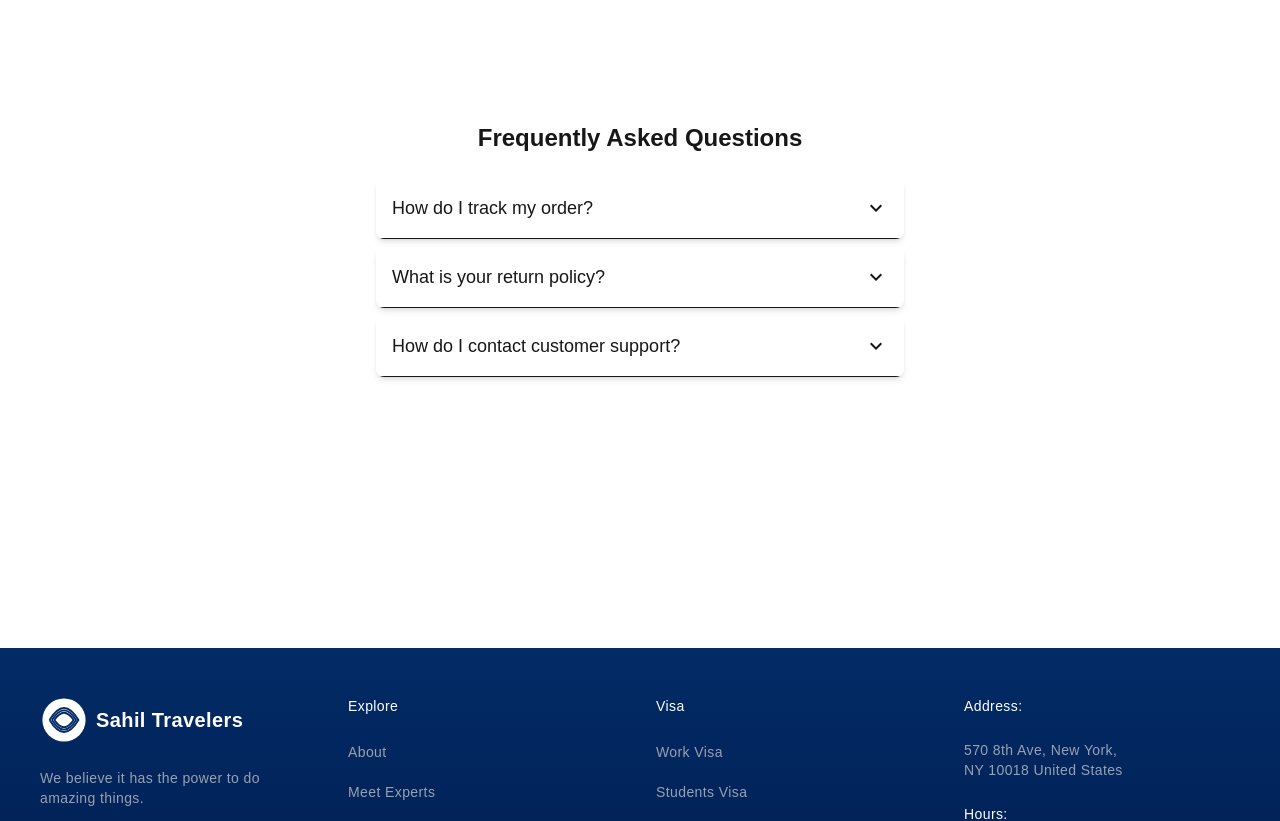
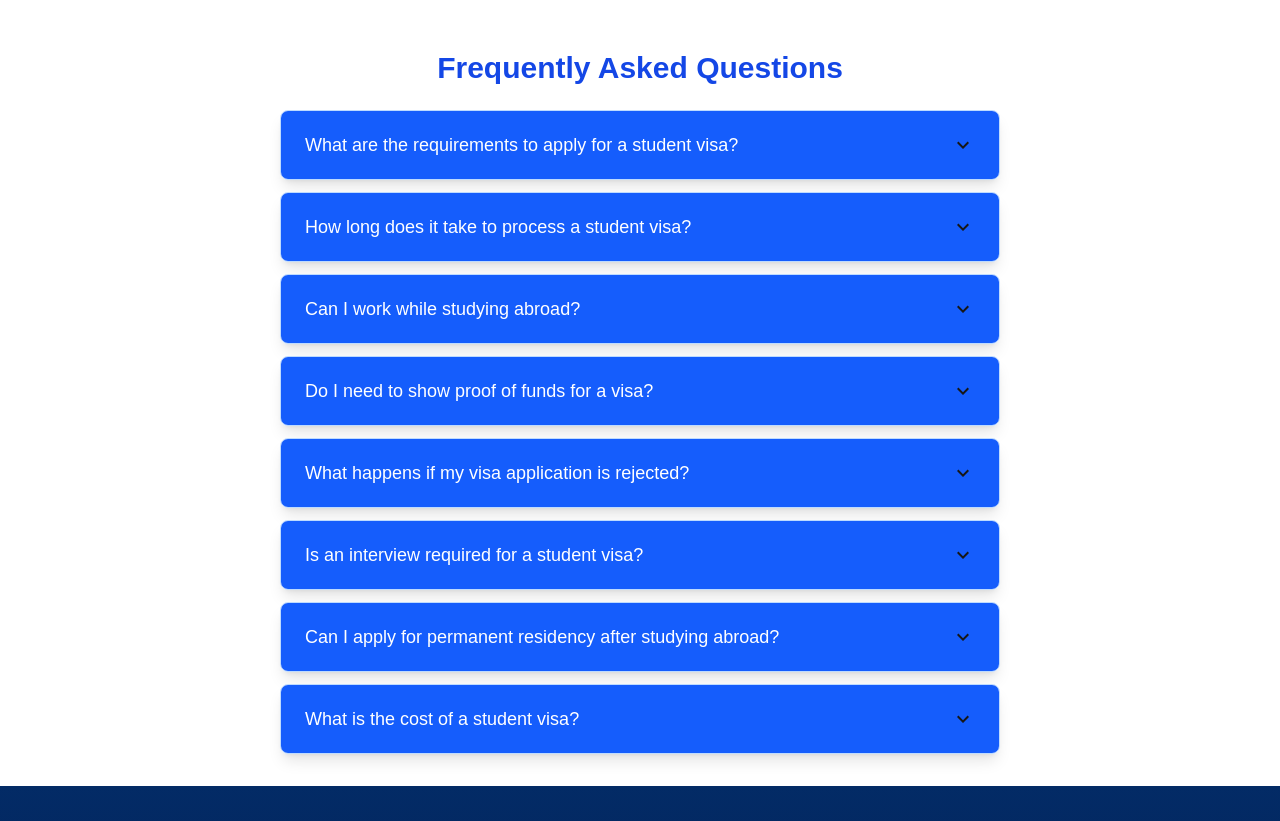
Before and after one commit to muhammadusmanahmedx/Sahil-consultnt-website-Next-js-, a Next.js app: page /about in a window 1280 px wide. Shown: the part 3140-3961 px from the top of the page. Built offline with nearby package versions, Linux system fonts and the light colour scheme.

Commit message:
updated faq

```diff
--- a/app/(pages)/components/Footer.js
+++ b/app/(pages)/components/Footer.js
@@ -14,10 +14,8 @@ import {
 
 export default function Footer() {
   return (
-    <div className="flex flex-col min-h-screen">
-      <main className="flex-grow">
-        {/* Main content would go here */}
-      </main>
+
+
 
       <footer className="tracking-wide bg-gradient-to-b from-[#032b66] to-[#001a4d] pt-12 pb-4 px-4 sm:px-10 text-white">
         <div className="grid grid-cols-1 sm:grid-cols-2 lg:grid-cols-4 gap-8 max-w-screen-xl mx-auto">
@@ -180,6 +178,6 @@ export default function Footer() {
           </div>
         </div>
       </footer>
-    </div>
+
   );
 }
--- a/app/(pages)/components/faq.js
+++ b/app/(pages)/components/faq.js
@@ -1,40 +1,93 @@
 import { useState } from "react";
-import ExpandMoreOutlinedIcon from '@mui/icons-material/ExpandMoreOutlined';
+import ExpandMoreOutlinedIcon from "@mui/icons-material/ExpandMoreOutlined";
 
 const faqs = [
-    { question: "How do I track my order?", answer: "You can track your order by logging into your account and checking the order status." },
-    { question: "What is your return policy?", answer: "We offer a 30-day return policy. If you are not satisfied, you can return the item for a full refund." },
-    { question: "How do I contact customer support?", answer: "You can contact our support team via email at support@example.com or call us at 123-456-7890." }
+  {
+    question: "What are the requirements to apply for a student visa?",
+    answer:
+      "Requirements vary by country but generally include proof of admission, financial statements, passport, and English proficiency test scores.",
+  },
+  {
+    question: "How long does it take to process a student visa?",
+    answer:
+      "Processing times vary by country, but it typically takes 4 to 12 weeks. It's best to apply as early as possible.",
+  },
+  {
+    question: "Can I work while studying abroad?",
+    answer:
+      "Most countries allow students to work part-time, usually up to 20 hours per week during semesters and full-time during breaks.",
+  },
+  {
+    question: "Do I need to show proof of funds for a visa?",
+    answer:
+      "Yes, you need to show you have sufficient funds to cover tuition and living expenses as required by the host country.",
+  },
+  {
+    question: "What happens if my visa application is rejected?",
+    answer:
+      "If your visa is rejected, you can appeal the decision or reapply after addressing the reasons for rejection.",
+  },
+  {
+    question: "Is an interview required for a student visa?",
+    answer:
+      "Some countries require an interview as part of the visa process, such as the USA, while others may not.",
+  },
+  {
+    question: "Can I apply for permanent residency after studying abroad?",
+    answer:
+      "Some countries offer pathways to permanent residency for international students after graduation and work experience.",
+  },
+  {
+    question: "What is the cost of a student visa?",
+    answer:
+      "Visa fees vary depending on the country. The cost can range from $100 to $500, excluding other associated expenses.",
+  },
 ];
 
 export default function FAQAccordion() {
   const [openIndex, setOpenIndex] = useState(null);
 
   const toggleAccordion = (index) => {
-        setOpenIndex(openIndex === index ? null : index);
+    setOpenIndex((prevIndex) => (prevIndex === index ? null : index));
   };
 
   return (
-        <div className="w-full max-w-md sm:max-w-xl mx-auto px-4 sm:px-6 py-6">
-            <h2 className="text-xl sm:text-2xl font-bold mb-6 text-center">Frequently Asked Questions</h2>
-            <div className="space-y-2">
+    <div className="w-full lg:mb-[12rem] mt-[-5rem] max-w-3xl mx-auto px-6 py-8" >
+      <h2 className="text-2xl sm:text-3xl font-bold mb-6 text-center text-blue-700">
+        Frequently Asked Questions
+      </h2>
+      <div className="space-y-3">
         {faqs.map((faq, index) => (
-                    <div key={index} className="rounded-lg shadow-md overflow-hidden transition-all duration-300">
-                        <button
-                            className="w-full flex justify-between items-center border-b p-3 sm:p-4 bg-white hover:bg-gray-50"
+          <div
+            key={index}
+            className="rounded-lg shadow-lg overflow-hidden transition-all duration-300 border border-blue-200"
+          >
+            {/* FAQ Header */}
+            <div
+              className="relative z-10 w-full cursor-pointer flex justify-between items-center px-6 py-5 bg-blue-600 hover:bg-blue-700 transition"
               onClick={() => toggleAccordion(index)}
             >
-                            <span className="text-sm sm:text-lg font-medium">{faq.question}</span>
+              <span className="flex-grow text-lg font-medium text-white">
+                {faq.question}
+              </span>
               <ExpandMoreOutlinedIcon
                 sx={{
-                                    transform: openIndex === index ? "rotate(180deg)" : "rotate(0deg)",
+                  transform:
+                    openIndex === index ? "rotate(180deg)" : "rotate(0deg)",
                   transition: "transform 0.2s ease-in-out",
                 }}
               />
-                        </button>
-                        {openIndex === index && (
-                            <div className="p-3 sm:p-4 bg-gray-100">{faq.answer}</div>
-                        )}
+            </div>
+            {/* FAQ Answer */}
+            <div
+              className={`overflow-hidden transition-all duration-300 ${
+                openIndex === index
+                  ? "max-h-60 p-4 bg-blue-50 text-blue-900"
+                  : "max-h-0"
+              }`}
+            >
+              <p>{faq.answer}</p>
+            </div>
           </div>
         ))}
       </div>
```
Lines whose indentation alone changed are shown as unchanged.
